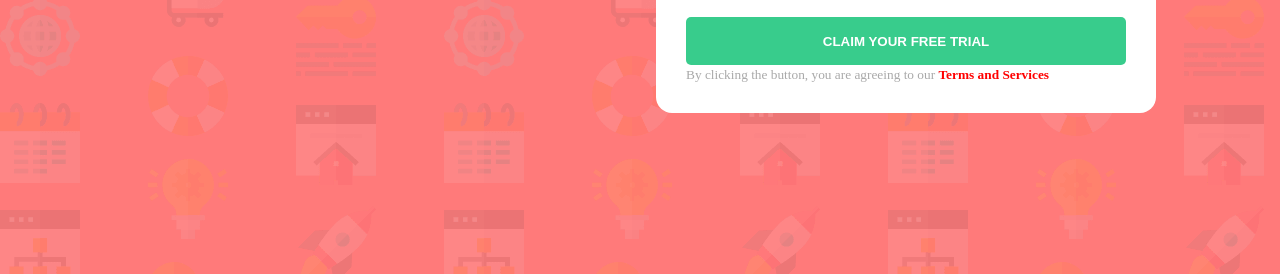
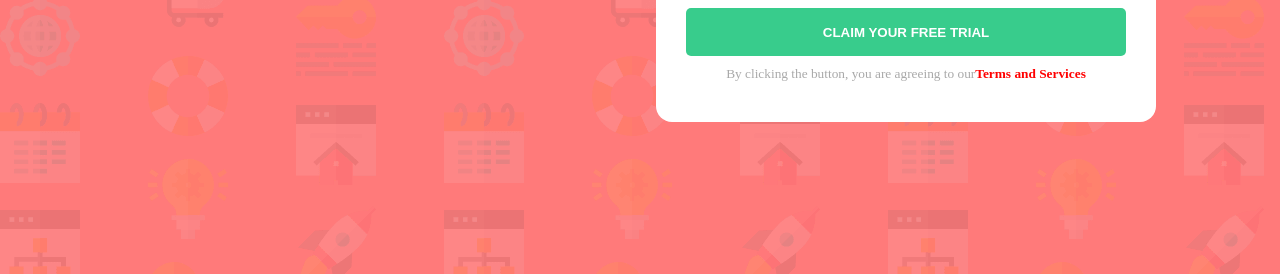
Before and after one commit to olaide-hok/Task-Title-Single-Page-Responsiveness-and-Media-Queries, a plain HTML site: page index.html in a window 1280 px wide. Shown: the part 526-800 px from the top of the page. Drawn offline with Linux system fonts and the light colour scheme.

Commit message:
Style small tags

```diff
--- a/styles.css
+++ b/styles.css
@@ -84,6 +84,10 @@ input[type="text"]:focus {
 
 small {
     color: darkgray;
+    display: flex;
+    justify-content: center;
+    margin: 10px auto;
+    align-items: center;
 }
 
 small strong {
```
